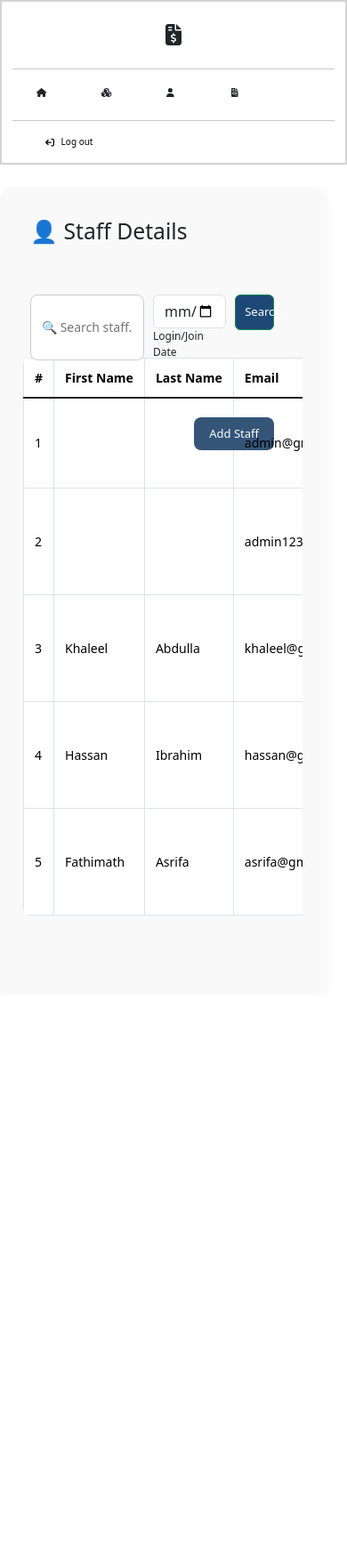
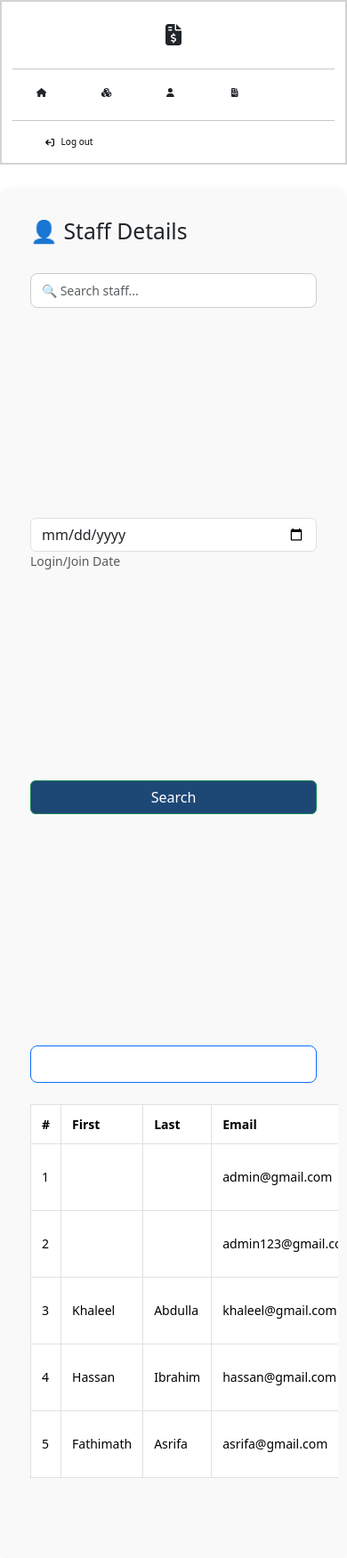
Before and after one commit to Asrifa-hassan/Billing-App, a Django app: template templates/staff.html in a window 390 px wide. Shown: the whole page at 89% size. Before the commit the page ends 1029 px from the top, so only its background shows below. Run offline with Django 3.2, Linux system fonts and the light colour scheme; the template is opened without the code that fills it: values that come from a table or form of the project are taken from there, others are empty; data comes from the database, SQL or seed files in the repository; both versions use the stored data as it was after the commit; some libraries are stand-ins or nearby versions.

Commit message:
initial-commit

```diff
--- a/templates/staff.html
+++ b/templates/staff.html
@@ -1,79 +1,51 @@
 {% extends 'navbar.html' %}
 {% load static %}
 {% block title %}Staff{% endblock %}
+
 {% block link %}
 <link rel="stylesheet" href="{% static 'css/product.css' %}">
 <link rel="stylesheet" href="https://cdn.jsdelivr.net/npm/bootstrap@5.3.7/dist/css/bootstrap.min.css">
+
 <style>
   .page-col {
     background-color: #f9f9f9;
     border-radius: 12px;
     padding: 10px;
-    margin-top: 0 ;
+    margin-top: 0;
     box-shadow: 0 4px 12px rgba(0, 0, 0, 0.05);
   }
+
   .search-input {
     border-radius: 8px;
     border: 1px solid #ccc;
     padding: 8px 12px;
     font-size: 14px;
+    width: 100%;
   }
 
   .btn-add-product {
-    background-color:blue;
+    background-color: blue;
     color: #fff;
     border-radius: 8px;
     padding: 8px 16px;
     font-weight: 500;
   }
 
+  .btn-product,
   .btn-add-product:hover {
     background-color: #566d85;
-  }
-
-  .btn-product {
-    background-color: #1d4876;
-    color: white;
-    border-radius: 8px;
-    padding: 8px 14px;
-  }
-
-  .btn-product:hover {
-    background-color: #566d85;
-  }
-
-  .table-div {
-    margin-top: 20px;
-    height: auto;
   }
 
   .table {
     font-size: 14px;
     background-color: #fff;
     border-radius: 8px;
-    overflow: hidden;
   }
 
-  .table thead {
-    background-color: #f0f0f0;
-    font-weight: 600;
-  }
-
-  .table th,
-  .table td {
+  .table th, .table td {
     vertical-align: middle;
     padding: 12px;
-  }
-
-  .table-hover tbody tr:hover {
-    background-color: #f8f9fa;
-  }
-
-  .btn-success,
-  .btn-danger {
-    padding: 4px 10px;
-    font-size: 13px;
-    border-radius: 6px;
+    white-space: nowrap;
   }
 
   .text-box {
@@ -82,37 +54,20 @@
     border-radius: 8px;
     color: #856404;
   }
-  .row{
-    height: 75px !important;
-    width: 100%;
-  }
-  .visually-hidden {
-    position: absolute;
-    width: 1px;
-    height: 1px;
-    margin: -1px;
-    padding: 0;
-    overflow: hidden;
-    clip: rect(0 0 0 0);
-    border: 0;
-  }
-  .dropdown-menu{
-    position: absolute;
-    inset: -10px auto auto 0;
-    margin: 0;
-    transform: translate3d(-52px, 39.3333px, 0px);
-  }
+
   .switch-with-text {
     position: relative;
     display: inline-block;
     width: 90px;
     height: 36px;
   }
+
   .switch-with-text input {
     opacity: 0;
     width: 0;
     height: 0;
   }
+
   .slider-text {
     position: absolute;
     cursor: pointer;
@@ -120,7 +75,7 @@
     left: 0;
     right: -4px;
     bottom: 0;
-    background-color: #e74c3c; /* Not Staff */
+    background-color: #e74c3c;
     transition: background-color 0.4s ease;
     border-radius: 50px;
     display: flex;
@@ -128,10 +83,10 @@
     justify-content: center;
     color: white;
     font-weight: 600;
-    font-size: 12px; /* Adjusted size */
-    text-transform: uppercase;
+    font-size: 12px;
     padding: 0 10px;
   }
+
   .slider-text:before {
     content: "";
     position: absolute;
@@ -144,80 +99,99 @@
     border-radius: 50%;
     z-index: 1;
   }
+
   .toggle-label {
     position: absolute;
     z-index: 2;
     transition: opacity 0.3s ease;
-    font-size: 9px; /* Adjusted size */
+    font-size: 9px;
     letter-spacing: 0.5px;
   }
+
   .toggle-label.on {
     left: 45%;
     transform: translateX(-50%);
     opacity: 0;
   }
+
   .toggle-label.off {
     left: 58%;
     transform: translateX(-50%);
     opacity: 1;
   }
+
   input:checked + .slider-text {
-    background-color: #2ecc71; /* Staff */
+    background-color: #2ecc71;
   }
+
   input:checked + .slider-text:before {
     transform: translateX(60px);
   }
+
   input:checked + .slider-text .on {
     opacity: 1;
   }
+
   input:checked + .slider-text .off {
     opacity: 0;
   }
+
+  @media (max-width: 768px) {
+    .form-group.col-lg-9,
+    .form-group.col-lg-3 {
+      width: 100%;
+      margin-bottom: 10px;
+    }
+
+    .table-responsive {
+      overflow-x: auto;
+    }
+
+    .btn {
+      width: 100%;
+    }
+  }
 </style>
 {% endblock %}
+
 {% block content %}
-<div class="col-lg-10 col-md-9 col-sm-9 page-col">
+<div class="col-lg-10 col-md-9 col-sm-12 page-col">
   <h2 class="p-4">👤 Staff Details</h2>
-  <div class="add-product">
-    <div class="row">
-      <div class="col-lg-9">
-        <div class="search-div p-4">
-          <form action="{% url 'staff' %}" method="get" style="width: 100%; display: flex; gap: 10px;">
+
+  <form action="{% url 'staff' %}" method="get" class="row g-3 px-4">
     {% csrf_token %}
-              <label for="staff-search" class="visually-hidden">Search staff</label>
-              <input type="text" id="staff-search" class="search-input" name="search" style="width:47%;" placeholder="🔍 Search staff..." autocomplete="off">
-            <div style="width: 30%;">
-              <input type="date" name="date" id="date" class="form-control">
-              <label for="date" style="font-size: 12px;">Login/Join Date</label>
+    <div class="col-12 col-md-5">
+      <input type="text" class="form-control search-input" name="search" placeholder="🔍 Search staff..." autocomplete="off">
     </div>
-            <button type="submit" class="btn btn-success btn-sm" style="width:16%;margin-top: 0;height:40px;color:white;background-color: #1d4876;">Search</button>
+    <div class="col-12 col-md-4">
+      <input type="date" name="date" class="form-control">
+      <small class="text-muted">Login/Join Date</small>
+    </div>
+    <div class="col-12 col-md-3">
+      <button type="submit" class="btn btn-success w-100" style="background-color: #1d4876;">Search</button>
+    </div>
   </form>
+
+  <div class="d-flex justify-content-end p-4">
+    <a href="{% url 'add_staff' %}" class="btn btn-primary btn-add-product">Add Staff</a>
   </div>
-      </div>
-      <div class="col-lg-3">
-        <div class="button p-4" style="float: right;">
-          <a href="{% url 'add_staff' %}" class="btn text-white" style="background-color: #345578; border-radius: 8px; padding: 8px 16px; font-size: 13px;">Add Staff</a>
-        </div>
-      </div>
-    </div>
-  </div>
+
   {% if users %}
-  <div class="table-div">
-    <div class="table-responsive">
+  <div class="table-div table-responsive px-4">
     <table class="table table-hover table-bordered">
       <thead>
         <tr>
           <th>#</th>
-            <th class="text-nowrap">First Name</th>
-            <th class="text-nowrap">Last Name</th>
-            <th class="text-nowrap">Email</th>
-            <th class="text-nowrap">Joined</th>
-            <th class="text-nowrap">Last login</th>
-            <th class="text-nowrap">Staff</th>
-            <th colspan="2" class="text-nowrap">Actions</th>
+          <th>First</th>
+          <th>Last</th>
+          <th>Email</th>
+          <th>Joined</th>
+          <th>Last Login</th>
+          <th>Staff</th>
+          <th colspan="2">Actions</th>
         </tr>
       </thead>
-        <tbody class="table-group-divider">
+      <tbody>
         {% for user in users %}
         <tr>
           <td>{{ forloop.counter }}</td>
@@ -226,7 +200,6 @@
           <td>{{ user.email }}</td>
           <td>{{ user.date_joined }}</td>
           <td>{{ user.last_login }}</td>
-            <td>{{ user.is_staff }}</td>
           <td>
             <form method="post" action="{% url 'activate_staff' user.id %}">
               {% csrf_token %}
@@ -241,13 +214,13 @@
           </td>
           <td>
             <div class="dropdown">
-                <button class="btn btn-secondary dropdown-toggle" type="button" data-bs-toggle="dropdown" aria-expanded="false">
+              <button class="btn btn-secondary dropdown-toggle" type="button" data-bs-toggle="dropdown">
                 Actions
               </button>
               <ul class="dropdown-menu">
                 <li><a class="dropdown-item" href="{% url 'view_staff' user.id %}">View</a></li>
                 <li><a class="dropdown-item" href="{% url 'update_staff' user.id %}">Edit</a></li>
-                  <li><a class="dropdown-item" href="{% url 'delete_staff' user.id %}"  onclick="return confirm('Are you sure you want to delete this staff?');" >Delete</a></li>
+                <li><a class="dropdown-item" href="{% url 'delete_staff' user.id %}" onclick="return confirm('Are you sure you want to delete this staff?');">Delete</a></li>
               </ul>
             </div>
           </td>
@@ -256,12 +229,9 @@
       </tbody>
     </table>
   </div>
-  </div>
   {% else %}
-  <div class="else">
-    <div class="p-4 text-center text-box">
+  <div class="text-center text-box p-4 mx-4">
     <h4>No user found!</h4>
-    </div>
   </div>
   {% endif %}
 </div>
```
Also changed, not shown: db.sqlite3. Lines whose indentation alone changed are shown as unchanged.
